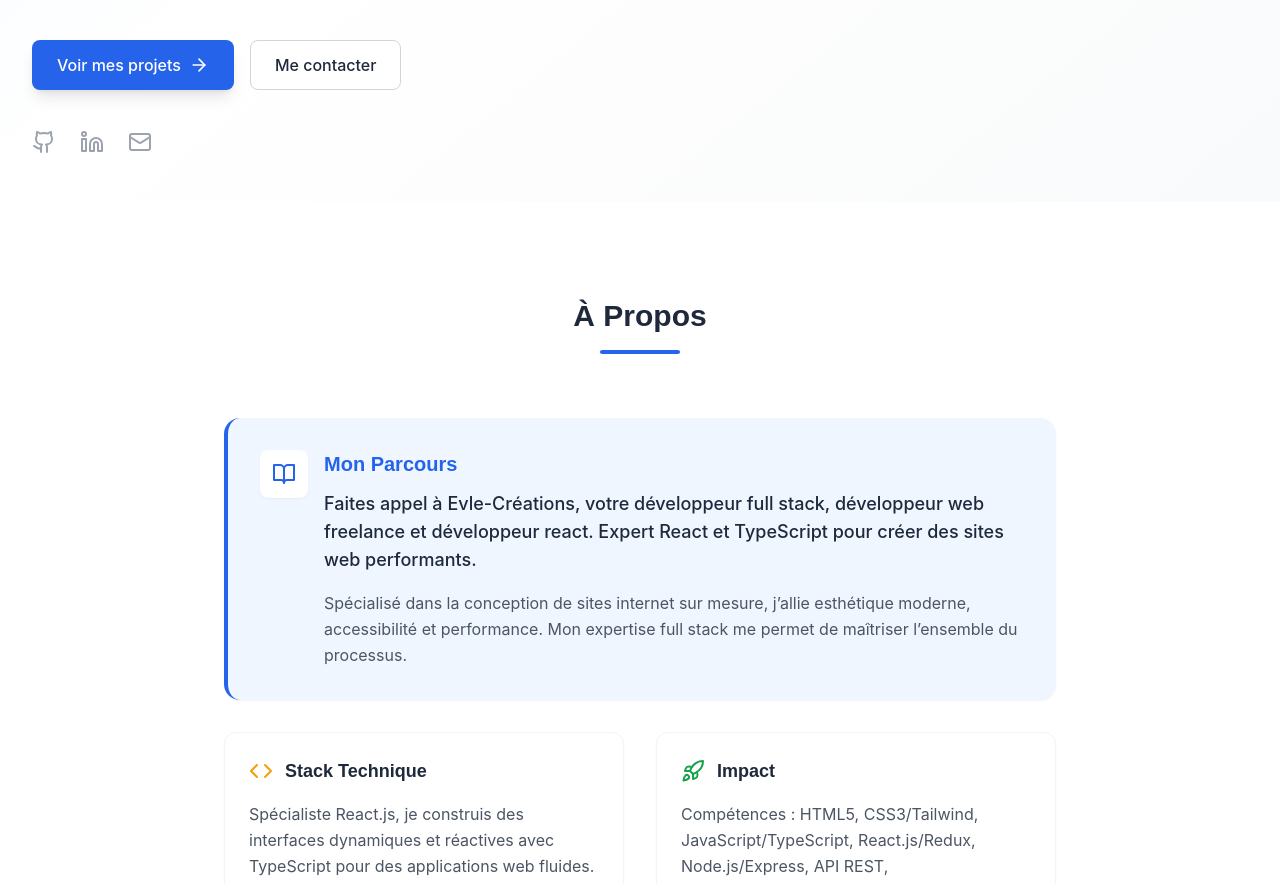
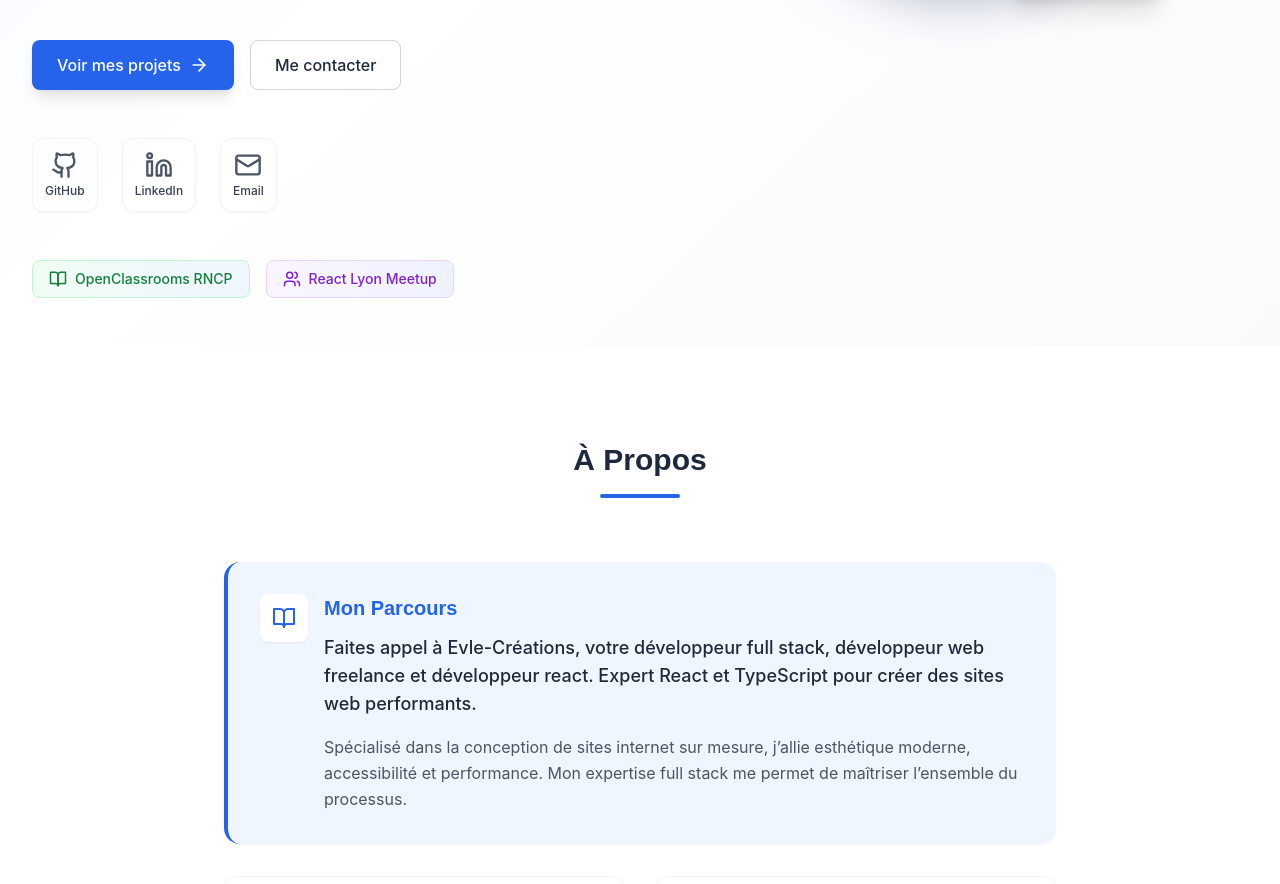
Before and after one commit to KOUAMLAN/portfolio-evle, a React (Vite) app: page / in a window 1280 px wide. Shown: the part 844-1728 px from the top of the page. Built offline with nearby package versions, Linux system fonts and the light colour scheme.

Commit message:
✅ Hero.tsx - Backlinks sociaux + OpenClassrooms

```diff
--- a/src/components/Hero.tsx
+++ b/src/components/Hero.tsx
@@ -1,5 +1,5 @@
 import React from 'react';
-import { ArrowRight, Atom, Github, Linkedin } from 'lucide-react';
+import { ArrowRight, Atom, Github, Linkedin, BookOpen, Users } from 'lucide-react';
 import { PERSONAL_INFO } from '../constants';
 import { motion } from 'framer-motion';
 
@@ -61,19 +61,41 @@ const Hero: React.FC = () => {
             </a>
           </div>
 
-          <div className="flex justify-center md:justify-start gap-6 pt-4">
-           {PERSONAL_INFO.socials.map((social) => (
+          {/* ✅ BACKLINKS SOCIAUX - rankingCoach */}
+          <div className="flex flex-wrap justify-center md:justify-start gap-6 pt-6 pb-4">
+            {PERSONAL_INFO.socials.map((social) => (
               <a
                 key={social.name}
                 href={social.url}
                 target="_blank"
-                rel="noreferrer"
-                className="text-gray-400 hover:text-primary transition-colors focus:outline-none focus:text-primary transform hover:scale-110"
+                rel="noopener noreferrer"
+                className="group flex flex-col items-center gap-1 p-3 bg-white/50 hover:bg-white rounded-xl shadow-sm hover:shadow-md transition-all duration-300 border border-gray-100 hover:border-primary/50"
                 aria-label={`Visiter mon profil ${social.name}`}
               >
-                <social.icon size={24} />
+                <social.icon size={28} className="text-gray-600 group-hover:text-primary transition-colors" />
+                <span className="text-xs font-medium text-gray-700 group-hover:text-primary">{social.name}</span>
               </a>
             ))}
+          </div>
+
+          {/* ✅ BACKLINKS ÉDUCATIFS - OpenClassrooms + Communauté */}
+          <div className="flex flex-wrap justify-center md:justify-start gap-4 pt-2">
+            <a
+              href="https://openclassrooms.com/fr/members/6723456"
+              target="_blank" rel="noopener noreferrer"
+              className="inline-flex items-center gap-2 px-4 py-2 bg-gradient-to-r from-green-50 to-blue-50 text-green-700 rounded-lg text-sm font-medium hover:shadow-md transition-all border border-green-200 hover:border-green-300"
+            >
+              <BookOpen size={18} />
+              OpenClassrooms RNCP
+            </a>
+            <a
+              href="https://www.meetup.com/fr-FR/react-lyon/"
+              target="_blank" rel="noopener noreferrer"
+              className="inline-flex items-center gap-2 px-4 py-2 bg-gradient-to-r from-purple-50 to-indigo-50 text-purple-700 rounded-lg text-sm font-medium hover:shadow-md transition-all border border-purple-200 hover:border-purple-300"
+            >
+              <Users size={18} />
+              React Lyon Meetup
+            </a>
           </div>
         </motion.div>
 
```
